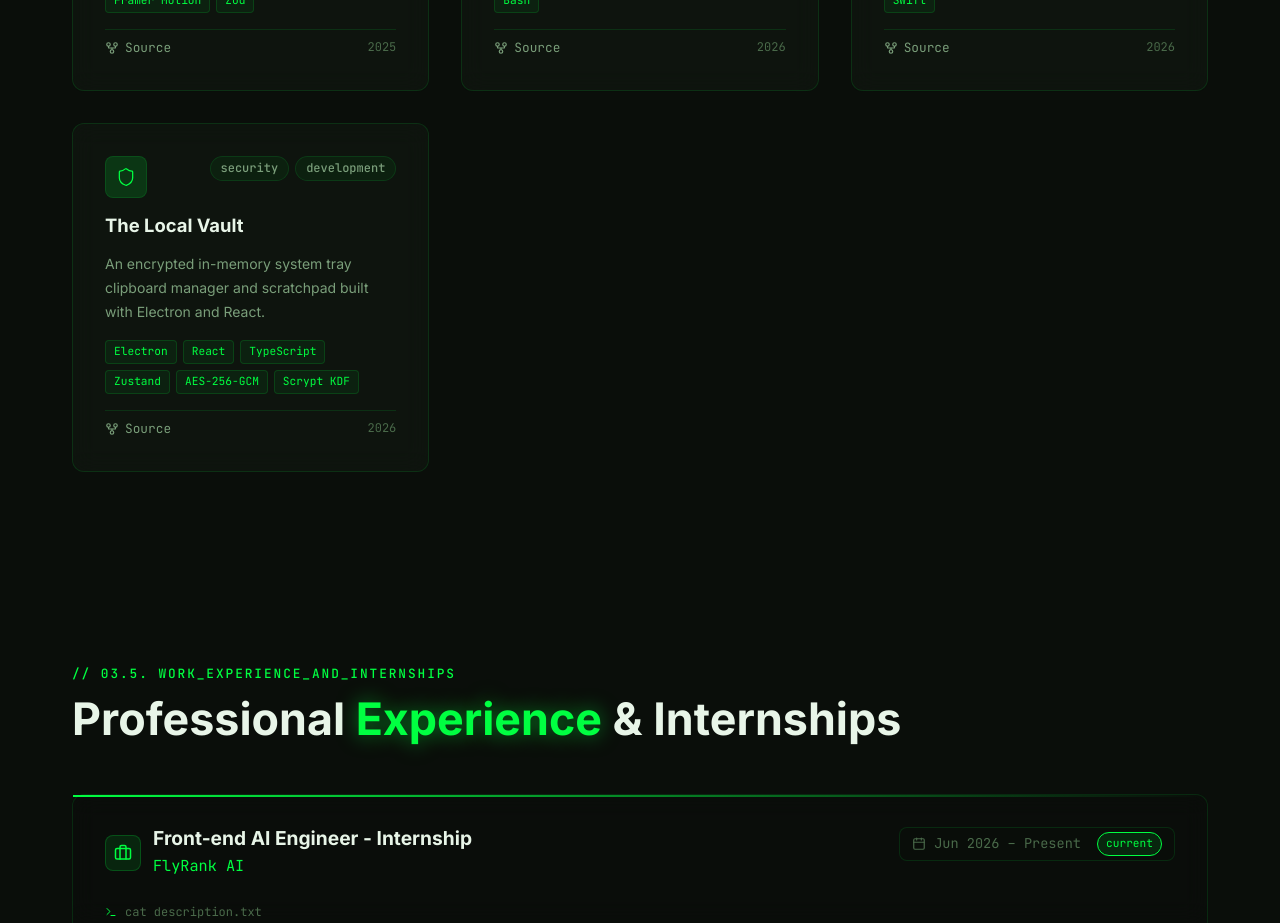
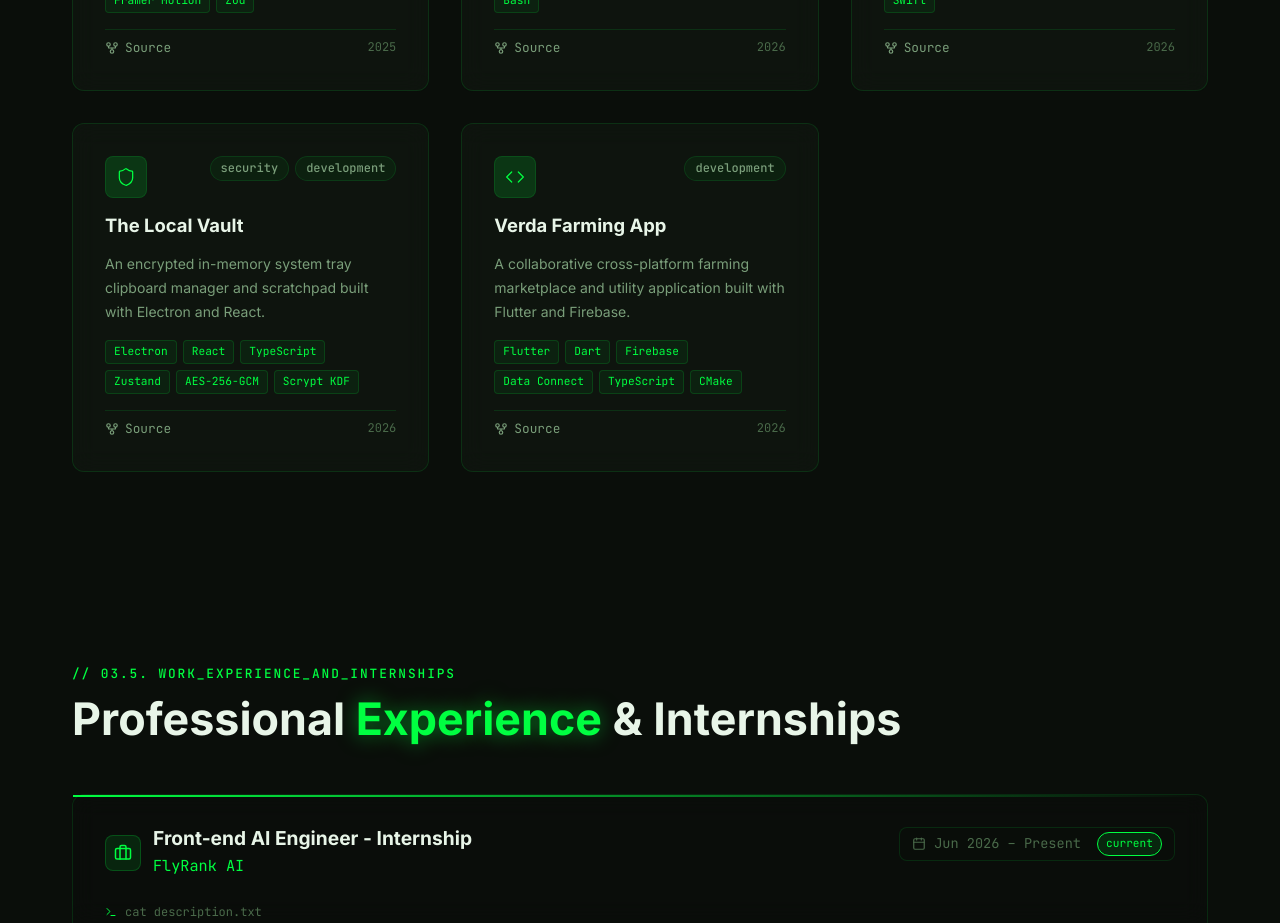
Before and after one commit to Mohidkhan222006/Personal-Portfolio, a Next.js app in the folder portfolio/: page / in a window 1280 px wide. Shown: the part 4340-5263 px from the top of the page. Built offline with nearby package versions, Linux system fonts and the light colour scheme.

Commit message:
feat(projects): add Verda Farming App collaborative project built with Flutter and Firebase

```diff
--- a/portfolio/src/data/projects.data.ts
+++ b/portfolio/src/data/projects.data.ts
@@ -70,4 +70,18 @@ export const projects: Project[] = [
     featured: true,
     year: 2026,
   },
+  {
+    slug: 'verda-farming',
+    title: 'Verda Farming App',
+    description:
+      'A collaborative cross-platform farming marketplace and utility application built with Flutter and Firebase.',
+    longDescription:
+      'Collaborated on designing and developing a cross-platform farming and agriculture marketplace application utilizing Flutter and Dart. Integrated Firebase Data Connect for backend data management, secure user authentication, and real-time marketplace product updates. Built responsive front-end views for mobile and desktop deployments.',
+    tags: ['development'],
+    techStack: ['Flutter', 'Dart', 'Firebase', 'Data Connect', 'TypeScript', 'CMake'],
+    githubUrl: 'https://github.com/zkestroyer/farming',
+    imageUrl: '/assets/images/verda-farming.png',
+    featured: true,
+    year: 2026,
+  },
 ];
```
